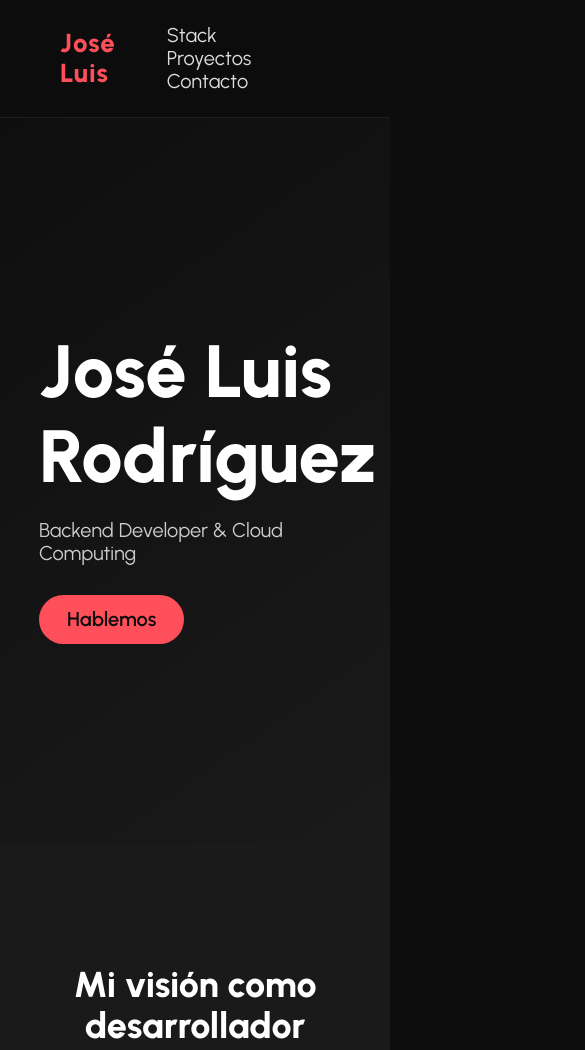
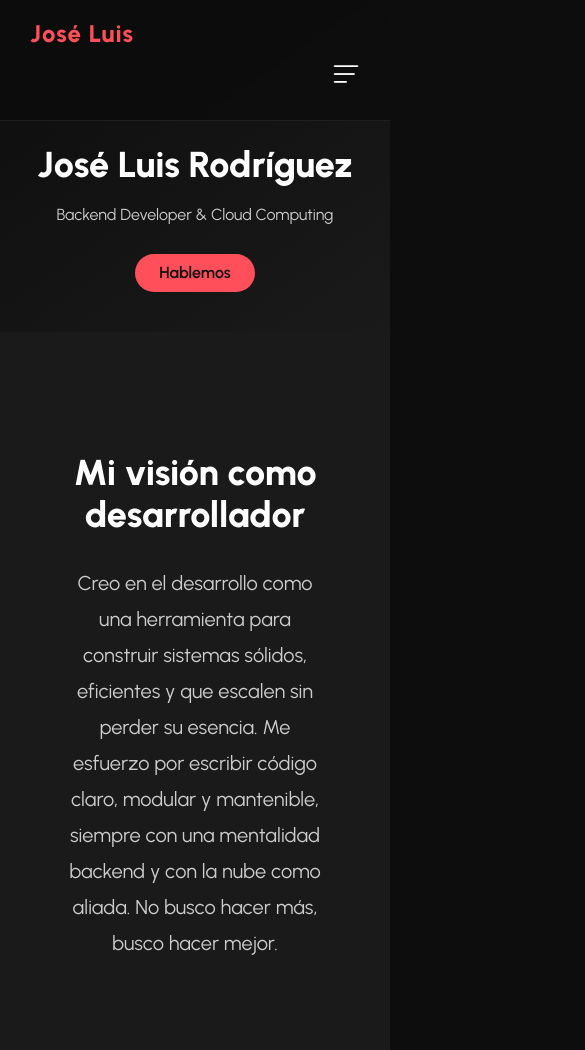
Before and after one commit to JoseLuisPayoyo/portfolio-joseluis, a plain HTML site: page index.html in a window 390 px wide. Shown: the top 1050 px of the page, 585 px wide, since content can reach past the window. Drawn offline with nearby package versions, Linux system fonts and the light colour scheme.

Commit message:
Version 1 del responsive

```diff
--- a/css/style.css
+++ b/css/style.css
@@ -49,33 +49,37 @@ section.appear {
   transform: translateY(0);
 }
 
+/*HEADER*/
 .header {
   display: flex;
   justify-content: space-between;
   align-items: center;
   padding: 2.4rem 6rem;
-  position: fixed;
   width: 100%;
-  top: 0;
   background: rgba(13, 13, 13, 0.95);
   border-bottom: 1px solid var(--color-border);
   backdrop-filter: blur(.4rem);
   z-index: 1000;
+  position: fixed;
+  top: 0;
+  left: 0;
 }
 
 .logo {
   font-weight: 800;
-  font-size: var(--fs-logo);
+  font-size: 2.4rem;
   color: var(--color-accent);
   letter-spacing: 1px;
 }
-
+.nav {
+  display: flex;
+  gap: 4rem;
+}
 .nav a {
   color: var(--color-text-muted);
   text-decoration: none;
-  margin-left: 4rem;
   font-weight: 500;
-  font-size: var(--fs-large);
+  font-size: 1.8rem;
   transition: color 0.3s ease;
 }
 
@@ -83,6 +87,55 @@ section.appear {
   color: var(--color-accent);
 }
 
+/* 🍔 HAMBURGER ICON */
+.hamburger {
+  display: none;
+  cursor: pointer;
+  z-index: 1100;
+}
+
+.hamburger img {
+  width: 28px;
+  height: auto;
+}
+
+/* 📱 RESPONSIVE */
+@media (max-width: 768px) {
+  .header {
+    flex-direction: column;
+    align-items: flex-start;
+    padding: 2rem 3rem;
+  }
+
+  .hamburger {
+    display: block;
+    align-self: flex-end;
+    margin-bottom: 1rem;
+  }
+  .hamburger img{
+    filter: invert(1);
+  }
+
+  .nav {
+    width: 100%;
+    flex-direction: column;
+    align-items: center;
+    gap: 2rem;
+    overflow: hidden;
+    max-height: 0;
+    transition: max-height 0.4s ease;
+  }
+
+  .nav.show {
+    max-height: 300px; /* Altura suficiente para los enlaces */
+  }
+
+  .nav a {
+    font-size: 1.6rem;
+    margin: 0;
+  }
+}
+/**/
 .hero {
   display: flex;
   justify-content: space-between;
@@ -126,6 +179,67 @@ section.appear {
   width: 30rem;
   height: auto;
   filter: drop-shadow(0px 0px 10px var(--color-accent-glow));
+}
+
+
+@media (max-width: 768px) {
+  .header {
+    flex-direction: column;
+    align-items: flex-start;
+    padding: 2rem 3rem;
+  }
+
+  .logo {
+    font-size: 2.4rem;
+    margin-bottom: 1.2rem;
+  }
+
+  .nav {
+    display: flex;
+    flex-direction: column;
+    width: 100%;
+  }
+
+  .nav a {
+    margin: 0.8rem 0;
+    font-size: 1.6rem;
+  }
+
+  .hero {
+    flex-direction: column;
+    justify-content: center;
+    text-align: center;
+    padding: 12rem 3rem 4rem;
+    height: auto;
+  }
+
+  .hero-content h1 {
+    font-size: 3.6rem;
+  }
+
+  .hero-content p {
+    font-size: 1.6rem;
+  }
+
+  .btn {
+    font-size: 1.6rem;
+    padding: 1rem 2.4rem;
+  }
+
+  .hero-image {
+    position: fixed;
+    bottom: 10%;
+    right: 5%;
+    width: 22rem;
+    opacity: 0.08;
+    z-index: 0;
+    pointer-events: none;
+    filter: drop-shadow(0 0 10px var(--color-accent-glow));
+  }
+
+  .hero-image img {
+    width: 22rem;
+  }
 }
 
 
--- a/index.html
+++ b/index.html
@@ -13,11 +13,18 @@
   <link href="https://fonts.googleapis.com/css2?family=Urbanist:wght@400;600;800&display=swap" rel="stylesheet">
 </head>
 <body>
+
+
   <header class="header">
     <div class="logo">José Luis</div>
-    <nav class="nav">
+
+    <div class="hamburger" id="hamburger">
+      <img id="hamburger-icon" src="img/hamburguesa.png" alt="Menú hamburguesa" />
+    </div>
+
+    <nav class="nav" id="nav">
       <a href="#stack">Stack</a>
-      <a href="#sobre-mi">Proyectos</a>
+      <a href="#sobre-mi">Sobre Mi</a>
       <a href="#contacto">Contacto</a>
     </nav>
   </header>
--- a/script.js
+++ b/script.js
@@ -1,3 +1,24 @@
+const hamburger = document.getElementById('hamburger');
+const hamburgerIcon = document.getElementById('hamburger-icon');
+const nav = document.getElementById('nav');
+
+let menuAbierto = false;
+
+hamburger.addEventListener('click', () => {
+  menuAbierto = !menuAbierto;
+  nav.classList.toggle('show');
+  hamburgerIcon.src = menuAbierto ? "img/cerrar.png" : "img/hamburguesa.png";
+});
+
+document.querySelectorAll('.nav a').forEach(link => {
+  link.addEventListener('click', () => {
+    nav.classList.remove('show');
+    hamburgerIcon.src = "img/hamburguesa.png";
+    menuAbierto = false;
+  });
+});
+
+
 const sections = document.querySelectorAll("section");
 
 const observer = new IntersectionObserver(entries => {
```
Also changed, not shown: img/cerrar.png (added), img/hamburguesa.png (added).
